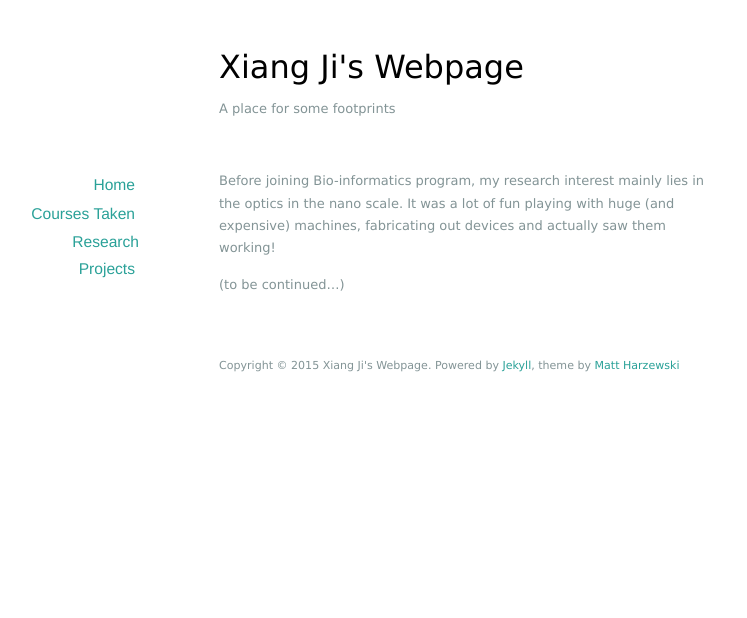
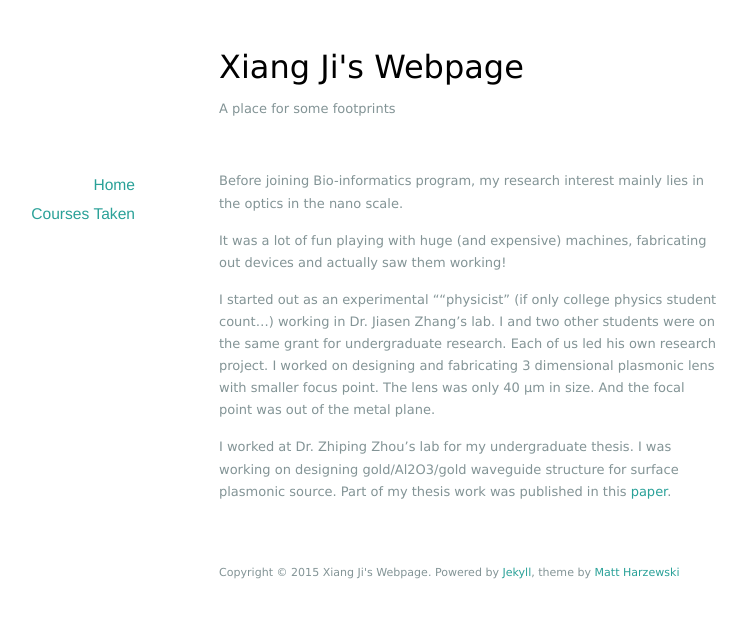
Before and after one commit to xiang-ji-ncsu/xiang-ji-ncsu.github.io, a Jekyll site: the page built from Publication/index.markdown, in a window 1280 px wide. Shown: the top 618 px of the page, without its empty margins (171-918 px from the left). Built offline with Jekyll 4.4.1, drawn with Linux system fonts in a browser that asks for light colours; nearby versions of some CDN libraries.

Commit message:
hide publication now

```diff
--- a/Publication/index.markdown
+++ b/Publication/index.markdown
@@ -3,6 +3,10 @@ layout: default
 title: Research Projects
 ---
 
-Before joining Bio-informatics program, my research interest mainly lies in the optics in the nano scale. It was a lot of fun playing with huge (and expensive) machines, fabricating out devices and actually saw them working!
+Before joining Bio-informatics program, my research interest mainly lies in the optics in the nano scale.
 
-(to be continued...)
+It was a lot of fun playing with huge (and expensive) machines, fabricating out devices and actually saw them working!
+
+I started out as an experimental ""physicist" (if only college physics student count...) working in Dr. Jiasen Zhang's lab. I and two other students were on the same grant for undergraduate research. Each of us led his own research project. I worked on designing and fabricating 3 dimensional plasmonic lens with smaller focus point. The lens was only 40 μm in size. And the focal point was out of the metal plane.
+
+I worked at Dr. Zhiping Zhou's lab for my undergraduate thesis. I was working on designing gold/Al2O3/gold waveguide structure for surface plasmonic source. Part of my thesis work was published in this [paper](/Effect of dipole location on profile properties of symmetric surface plasmon polariton mode in Au-Al2O3-Au waveguide.pdf).
--- a/_layouts/default.html
+++ b/_layouts/default.html
@@ -37,7 +37,8 @@
 <!--          <li><a href="/archives">Archive</a></li>
 -->
           <li><a href="/Courses">Courses Taken</a></li>
-          <li><a href="/Publication">Research Projects</a></li>
+<!--          <li><a href="/Publication">Projects</a></li>
+-->
 
         </ul>
       </nav>
```
